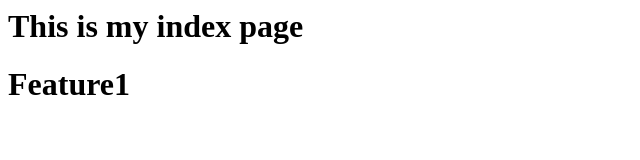
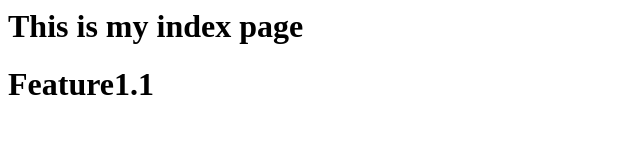
Before and after one commit to simran09chavan/reactproject, a plain HTML site: page index.html in a window 1280 px wide. Shown: the full height of the page, 0-640 px from the left. Drawn offline with Linux system fonts and the light colour scheme.

Commit message:
feature1.1

```diff
--- a/index.html
+++ b/index.html
@@ -1,2 +1,2 @@
 <h1>This is my index page</h1>
-<h1>Feature1</h1>
+<h1>Feature1.1</h1>
```
